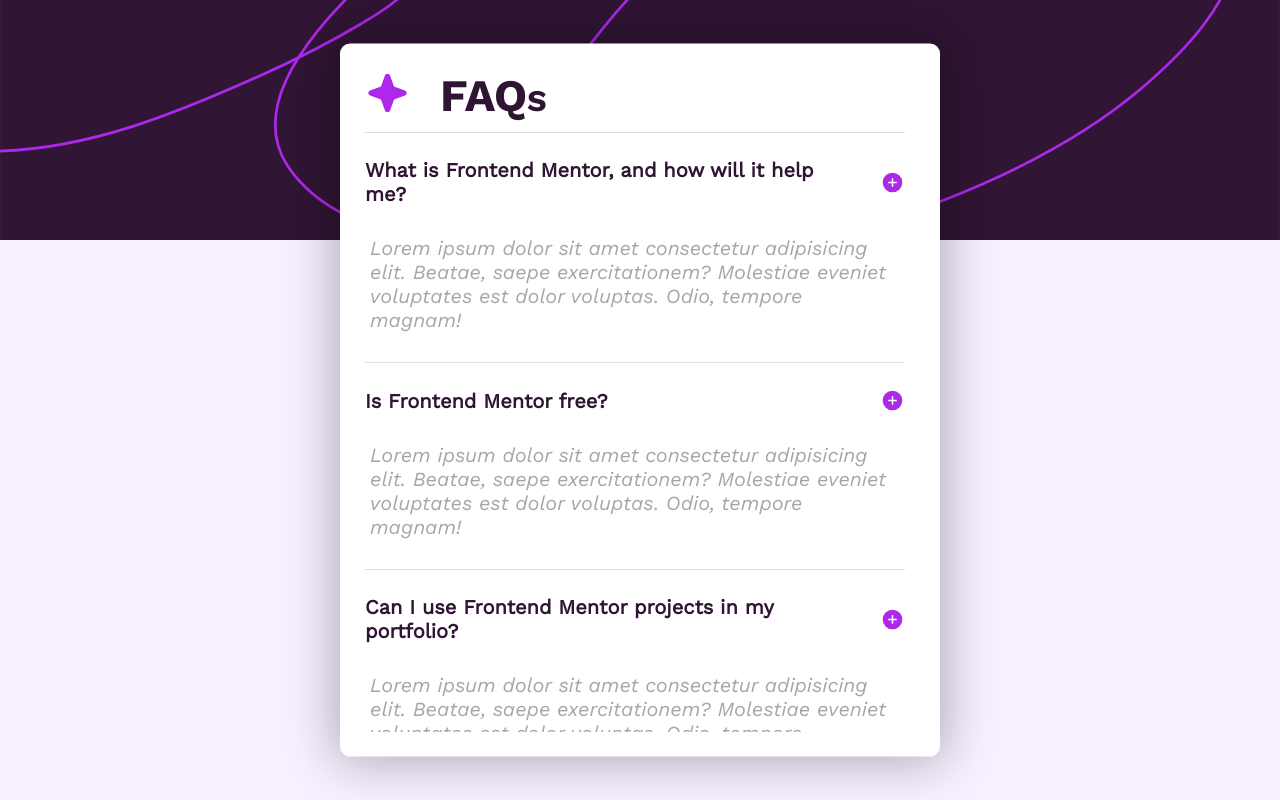
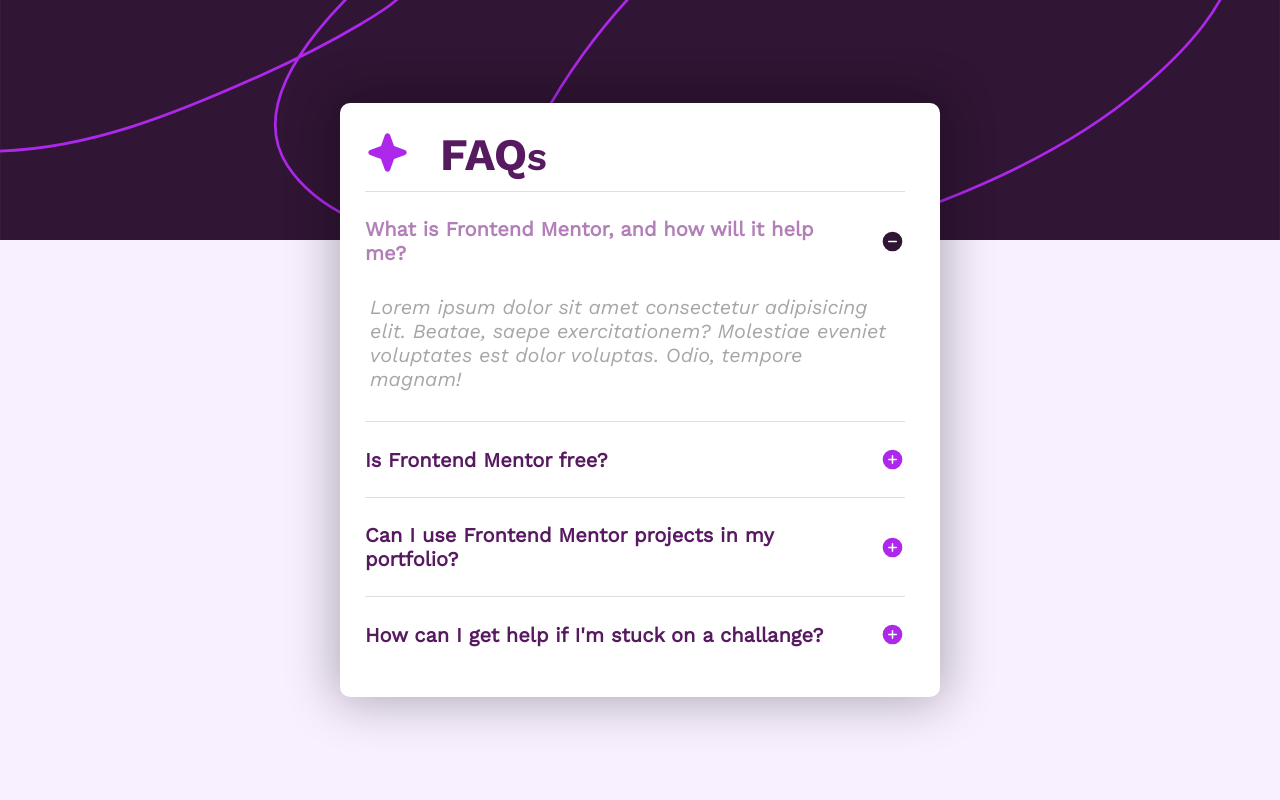
Before and after one commit to matroxok/faq-accordion, a plain HTML site: page index.html in a window 1280 px wide. Both pictures are taken after a click on the element "What is Frontend Mentor, and how will it help me?". Drawn offline with Linux system fonts and the light colour scheme; files whose address does not match are found by name.

Commit message:
finish project (version 1.0.1)

```diff
--- a/index.html
+++ b/index.html
@@ -25,8 +25,8 @@
                     <li class="colum">
                         <div class="question-box">
                             <P>What is Frontend Mentor, and how will it help me?</P>
-                            <span><svg xmlns="http://www.w3.org/2000/svg" width="30" height="31" fill="none"
-                                    viewBox="0 0 30 31">
+                            <span><svg class="icon" xmlns="http://www.w3.org/2000/svg" width="30" height="31"
+                                    fill="none" viewBox="0 0 30 31">
                                     <path fill="#AD28EB"
                                         d="M15 3.313A12.187 12.187 0 1 0 27.188 15.5 12.203 12.203 0 0 0 15 3.312Zm4.688 13.124h-3.75v3.75a.938.938 0 0 1-1.876 0v-3.75h-3.75a.938.938 0 0 1 0-1.875h3.75v-3.75a.938.938 0 0 1 1.876 0v3.75h3.75a.938.938 0 0 1 0 1.876Z" />
                                 </svg></span>
@@ -41,8 +41,8 @@
                     <li class="colum">
                         <div class="question-box">
                             <P>Is Frontend Mentor free?</P>
-                            <span><svg xmlns="http://www.w3.org/2000/svg" width="30" height="31" fill="none"
-                                    viewBox="0 0 30 31">
+                            <span><svg class="icon" xmlns="http://www.w3.org/2000/svg" width="30" height="31"
+                                    fill="none" viewBox="0 0 30 31">
                                     <path fill="#AD28EB"
                                         d="M15 3.313A12.187 12.187 0 1 0 27.188 15.5 12.203 12.203 0 0 0 15 3.312Zm4.688 13.124h-3.75v3.75a.938.938 0 0 1-1.876 0v-3.75h-3.75a.938.938 0 0 1 0-1.875h3.75v-3.75a.938.938 0 0 1 1.876 0v3.75h3.75a.938.938 0 0 1 0 1.876Z" />
                                 </svg></span>
@@ -57,8 +57,8 @@
                     <li class=" colum">
                         <div class="question-box">
                             <P>Can I use Frontend Mentor projects in my portfolio?</P>
-                            <span><svg xmlns="http://www.w3.org/2000/svg" width="30" height="31" fill="none"
-                                    viewBox="0 0 30 31">
+                            <span><svg class="icon" xmlns="http://www.w3.org/2000/svg" width="30" height="31"
+                                    fill="none" viewBox="0 0 30 31">
                                     <path fill="#AD28EB"
                                         d="M15 3.313A12.187 12.187 0 1 0 27.188 15.5 12.203 12.203 0 0 0 15 3.312Zm4.688 13.124h-3.75v3.75a.938.938 0 0 1-1.876 0v-3.75h-3.75a.938.938 0 0 1 0-1.875h3.75v-3.75a.938.938 0 0 1 1.876 0v3.75h3.75a.938.938 0 0 1 0 1.876Z" />
                                 </svg></span>
@@ -74,8 +74,8 @@
                     <li class=" colum">
                         <div class="question-box">
                             <P>How can I get help if I'm stuck on a challange?</P>
-                            <span><svg xmlns="http://www.w3.org/2000/svg" width="30" height="31" fill="none"
-                                    viewBox="0 0 30 31">
+                            <span><svg class="icon" xmlns="http://www.w3.org/2000/svg" width="30" height="31"
+                                    fill="none" viewBox="0 0 30 31">
                                     <path fill="#AD28EB"
                                         d="M15 3.313A12.187 12.187 0 1 0 27.188 15.5 12.203 12.203 0 0 0 15 3.312Zm4.688 13.124h-3.75v3.75a.938.938 0 0 1-1.876 0v-3.75h-3.75a.938.938 0 0 1 0-1.875h3.75v-3.75a.938.938 0 0 1 1.876 0v3.75h3.75a.938.938 0 0 1 0 1.876Z" />
                                 </svg></span>
--- a/js/script.js
+++ b/js/script.js
@@ -1,6 +1,42 @@
 let questions = document.querySelectorAll('.question-box')
-let answers = document.querySelectorAll('.answer-box')
 
-const test = () => {}
+// Oryginal Icon (plus icon)
+const originalIconPath =
+	'M15 3.313A12.187 12.187 0 1 0 27.188 15.5 12.203 12.203 0 0 0 15 3.312Zm4.688 13.124h-3.75v3.75a.938.938 0 0 1-1.876 0v-3.75h-3.75a.938.938 0 0 1 0-1.875h3.75v-3.75a.938.938 0 0 1 1.876 0v3.75h3.75a.938.938 0 0 1 0 1.876Z'
+const originalIconFill = '#AD28EB'
 
-questions.forEach(click => click.addEventListener('click', test))
+// Icon after click (minus icon)
+const minusIconPath =
+	'M15 3.313A12.187 12.187 0 1 0 27.188 15.5 12.2 12.2 0 0 0 15 3.312Zm4.688 13.124h-9.375a.938.938 0 0 1 0-1.875h9.374a.938.938 0 0 1 0 1.876Z'
+const minusIconFill = '#301534'
+
+questions.forEach(question => {
+	question.addEventListener('click', () => {
+		let answer = question.nextElementSibling
+
+		// Locate path and icon in div "queston-box"
+		const pathElement = question.querySelector('.icon path')
+
+		if (answer.style.display === 'block') {
+			// hide answer (setting atribute display to "none") and change icon to default
+			answer.style.display = 'none'
+			question.classList.remove('clicked')
+			if (pathElement) {
+				updateSVGPatch(pathElement, originalIconPath, originalIconFill)
+			}
+		} else {
+			// Showing answer and changing icon
+			question.classList.add('clicked')
+			answer.style.display = 'block'
+			if (pathElement) {
+				updateSVGPatch(pathElement, minusIconPath, minusIconFill)
+			}
+		}
+	})
+})
+
+// upadte path, color
+const updateSVGPatch = (pathElement, newPath, newFill) => {
+	pathElement.setAttribute('d', newPath)
+	pathElement.setAttribute('fill', newFill)
+}
--- a/scss/_colors.scss
+++ b/scss/_colors.scss
@@ -1,4 +1,4 @@
 $White: hsl(0, 0%, 100%);
 $Light-pink: hsl(275, 100%, 97%);
-$Grayish-purple: hsl(292, 16%, 49%);
-$Dark-purple: hsl(292, 42%, 14%);
+$Grayish-purple: hsl(294, 29%, 61%);
+$Dark-purple: hsl(292, 57%, 24%);
--- a/scss/style.scss
+++ b/scss/style.scss
@@ -39,10 +39,9 @@
 	flex-direction: column;
 	flex-wrap: wrap;
 	width: 300px;
-	// height: 600px;
 	padding: 25px;
 	border-radius: 10px;
-	box-shadow: 0px 0px 50px 5px rgba(0, 0, 0, 0.3); // to fix
+	box-shadow: 0px 0px 50px 5px rgba(0, 0, 0, 0.3);
 	background-color: colors.$White;
 	top: 50%;
 	left: 50%;
@@ -53,9 +52,7 @@
 	display: flex;
 	width: 100%;
 	height: 10%;
-	// justify-content: center;
 	align-items: center;
-	// background-color: antiquewhite;
 	font-family: fonts.$variable;
 	font-weight: 300;
 	padding-bottom: 10px;
@@ -73,9 +70,9 @@
 }
 
 .cards {
-	max-height: 500px; /* Ustaw maksymalną wysokość kontenera listy */
-	overflow-y: auto; /* Włącz przewijanie w pionie, gdy zawartość przekroczy limit */
-	padding-right: 10px; /* Opcjonalne: Ustawienie odstępu na pasek przewijania */
+	max-height: 500px;
+	overflow-y: auto;
+	padding-right: 10px;
 }
 
 ul {
@@ -84,16 +81,10 @@
 	li {
 		display: flex;
 		flex-direction: column;
-		// justify-content: space-between;
-		// align-items: center;
-		// width: 100%;
-		// height: 50px;
-		// border-width: 90px;
 
 		.question-box {
 			display: flex;
 			padding: 25px 0 25px 0px;
-			// height: 100px;
 			justify-content: space-between;
 			align-items: center;
 			border-top: 1px solid rgba(95, 95, 95, 0.2);
@@ -106,21 +97,21 @@
 
 			span {
 				display: flex;
-				// width: 50px;
-				// height: 50px;
 				justify-self: center;
 				align-self: center;
 				padding-left: 20px;
+				transition: all 0.3s;
 
 				svg {
-					// align-content: center;
 					width: 25px;
 					height: 25px;
+					z-index: 1;
 				}
 			}
 		}
 
 		.answer-box {
+			display: none;
 			padding: 5px;
 			font-family: fonts.$italic;
 			font-style: italic;
@@ -138,9 +129,20 @@
 	}
 }
 
+.clicked {
+	color: colors.$Grayish-purple;
+}
+
 .question-box:hover {
+	span {
+		transform: scale(1.1);
+
+		svg path {
+			fill: colors.$Dark-purple;
+		}
+	}
+
 	P {
-		// transform: scale(1.1);
 		color: colors.$Grayish-purple;
 	}
 }
@@ -154,13 +156,12 @@
 		background: url(/assets/images/background-pattern-desktop.svg);
 		background-repeat: no-repeat;
 		background-size: cover;
-		// background-position: center;
 	}
 
 	.cards {
-		max-height: 600px; /* Ustaw maksymalną wysokość kontenera listy */
-		overflow-y: auto; /* Włącz przewijanie w pionie, gdy zawartość przekroczy limit */
-		padding-right: 10px; /* Opcjonalne: Ustawienie odstępu na pasek przewijania */
+		max-height: 600px;
+		overflow-y: auto;
+		padding-right: 10px;
 	}
 
 	.title {
```
Also changed, not shown: css/style.css, 1 other file.
